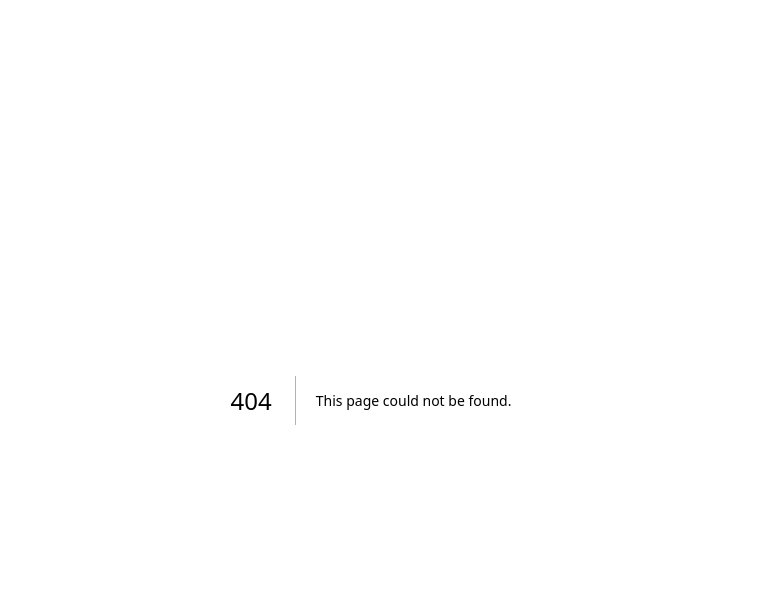
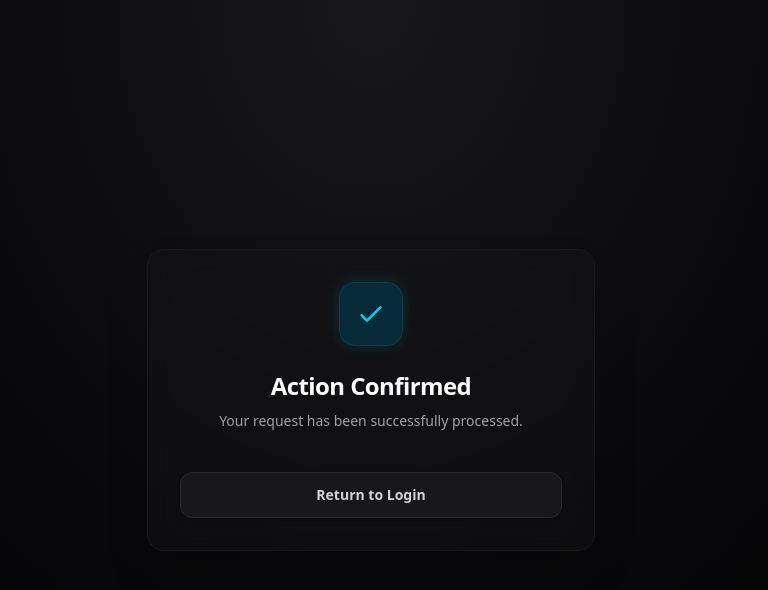
Before and after one commit to Ad1tya244/ZK-Password-Manager, a Next.js app in the folder apps/web/: page /confirmation in a window 1280 px wide. Before the commit this address had no page. Shown: the top 590 px of the page, without its empty margins (269-1037 px from the left). Built offline with nearby package versions, Linux system fonts and the light colour scheme.

Commit message:
fix: remove intermediate auth state reset to prevent login page flash before confirmation

```diff
--- /dev/null
+++ b/apps/web/src/app/confirmation/page.tsx
@@ -0,0 +1,73 @@
+"use client";
+
+import { Suspense } from "react";
+import { useSearchParams } from "next/navigation";
+import Link from "next/link";
+
+function ConfirmationContent() {
+    const searchParams = useSearchParams();
+    const type = searchParams.get("type");
+
+    let title = "Action Confirmed";
+    let message = "Your request has been successfully processed.";
+    let iconColor = "text-cyan-400 border-cyan-900/40 bg-cyan-950/60 shadow-[0_0_15px_rgba(34,211,238,0.15)]";
+    let iconSvg = (
+        <svg className="w-8 h-8" fill="none" viewBox="0 0 24 24" stroke="currentColor">
+            <path strokeLinecap="round" strokeLinejoin="round" strokeWidth={2} d="M5 13l4 4L19 7" />
+        </svg>
+    );
+
+    if (type === "logout") {
+        title = "Successfully Logged Out";
+        message = "You have been securely logged out of your session. Your local cryptographic vault keys have been cleared from memory.";
+        iconColor = "text-cyan-400 border-cyan-900/40 bg-cyan-950/60 shadow-[0_0_15px_rgba(34,211,238,0.15)]";
+        iconSvg = (
+            <svg className="w-8 h-8" fill="none" viewBox="0 0 24 24" stroke="currentColor">
+                <path strokeLinecap="round" strokeLinejoin="round" strokeWidth={2} d="M17 16l4-4m0 0l-4-4m4 4H7m6 4v1a3 3 0 01-3 3H6a3 3 0 01-3-3V7a3 3 0 01-3-3h4a3 3 0 013 3v1" />
+            </svg>
+        );
+    } else if (type === "delete") {
+        title = "Account Permanently Deleted";
+        message = "Your ZK Vault account and all associated encrypted vault credentials have been completely and permanently erased from our servers. This action is irreversible.";
+        iconColor = "text-red-400 border-red-900/40 bg-red-950/60 shadow-[0_0_15px_rgba(239,68,68,0.15)]";
+        iconSvg = (
+            <svg className="w-8 h-8" fill="none" viewBox="0 0 24 24" stroke="currentColor">
+                <path strokeLinecap="round" strokeLinejoin="round" strokeWidth={2} d="M19 7l-.867 12.142A2 2 0 0116.138 21H7.862a2 2 0 01-1.995-1.858L5 7m5 4v6m4-6v6m1-10V4a1 1 0 00-1-1h-4a1 1 0 00-1 1v3M4 7h16" />
+            </svg>
+        );
+    }
+
+    return (
+        <div className="max-w-md w-full p-8 bg-zinc-900/40 border border-zinc-900 rounded-2xl text-center space-y-6 shadow-2xl backdrop-blur-md">
+            <div className="flex justify-center">
+                <div className={`w-16 h-16 rounded-2xl flex items-center justify-center border ${iconColor}`}>
+                    {iconSvg}
+                </div>
+            </div>
+
+            <div className="space-y-2">
+                <h1 className="text-2xl font-extrabold text-white tracking-tight">{title}</h1>
+                <p className="text-sm text-zinc-400 leading-relaxed">{message}</p>
+            </div>
+
+            <div className="pt-4">
+                <Link
+                    href="/"
+                    className="inline-flex items-center justify-center w-full px-5 py-3 rounded-xl text-sm font-semibold bg-zinc-900 border border-zinc-800 text-zinc-300 hover:text-white hover:border-zinc-700 hover:bg-[#18191b] active:bg-[#111213] transition-all shadow-md hover:shadow-lg"
+                >
+                    Return to Login
+                </Link>
+            </div>
+        </div>
+    );
+}
+
+export default function ConfirmationPage() {
+    return (
+        <main className="min-h-screen flex items-center justify-center bg-zinc-950 bg-[radial-gradient(ellipse_at_top,_var(--tw-gradient-stops))] from-zinc-900 via-zinc-950 to-black text-white px-6 font-sans">
+            <Suspense fallback={<div className="text-zinc-500 text-sm font-medium">Loading details...</div>}>
+                <ConfirmationContent />
+            </Suspense>
+        </main>
+    );
+}
--- a/apps/web/src/app/page.tsx
+++ b/apps/web/src/app/page.tsx
@@ -36,15 +36,17 @@ export default function Home() {
     }, []);
 
     const handleLogin = () => setIsAuthenticated(true);
-    const handleLogout = async () => {
-        try {
-            await api.post("/auth/logout");
-        } catch (e) {
-            console.error("Logout API failed", e);
-        } finally {
-            EncryptionService.clearSession();
-            setIsAuthenticated(false);
+    const handleLogout = async (typeOrEvent?: any) => {
+        const type = typeOrEvent === "delete" ? "delete" : "logout";
+        if (type === "logout") {
+            try {
+                await api.post("/auth/logout");
+            } catch (e) {
+                console.error("Logout API failed", e);
+            }
         }
+        EncryptionService.clearSession();
+        window.location.href = `/confirmation?type=${type}`;
     };
 
     if (loading) return <main className="p-24 text-center">Loading...</main>;
--- a/apps/web/src/components/vault-dashboard.tsx
+++ b/apps/web/src/components/vault-dashboard.tsx
@@ -66,7 +66,7 @@ const getAvatarColorClass = (char: string) => {
     return colors[upperChar] || defaultColor;
 };
 
-export default function VaultDashboard({ onLogout }: { onLogout: () => void }) {
+export default function VaultDashboard({ onLogout }: { onLogout: (type?: "logout" | "delete") => void }) {
     const [items, setItems] = useState<DecryptedVaultItem[]>([]);
     const [hasRecovery, setHasRecovery] = useState(false);
     const [site, setSite] = useState("");
@@ -564,7 +564,7 @@ export default function VaultDashboard({ onLogout }: { onLogout: () => void }) {
                 url: "/auth/delete",
                 data: { password: deletePassword, totpToken: deleteTotp }
             });
-            onLogout();
+            onLogout("delete");
         } catch (e: any) {
             setDeleteAccountError(e.response?.data?.error || "Failed to delete account");
             setIsDeleting(false);
@@ -682,7 +682,7 @@ export default function VaultDashboard({ onLogout }: { onLogout: () => void }) {
 
                 {/* Logout Button */}
                 <button
-                    onClick={onLogout}
+                    onClick={() => onLogout()}
                     className="w-full flex items-center gap-2 py-2 text-zinc-400 hover:text-zinc-200 transition-colors text-xs font-semibold"
                 >
                     <svg className="w-4 h-4" fill="none" viewBox="0 0 24 24" stroke="currentColor">
```
